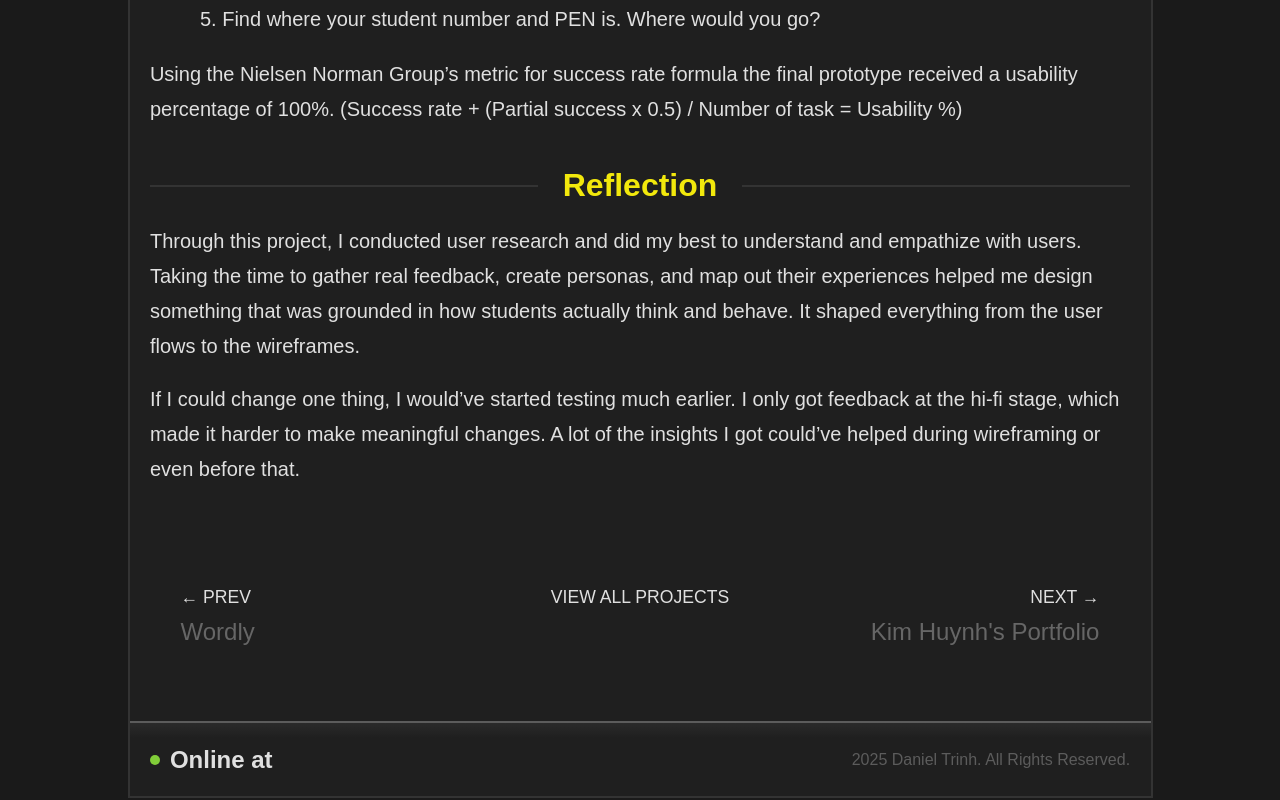
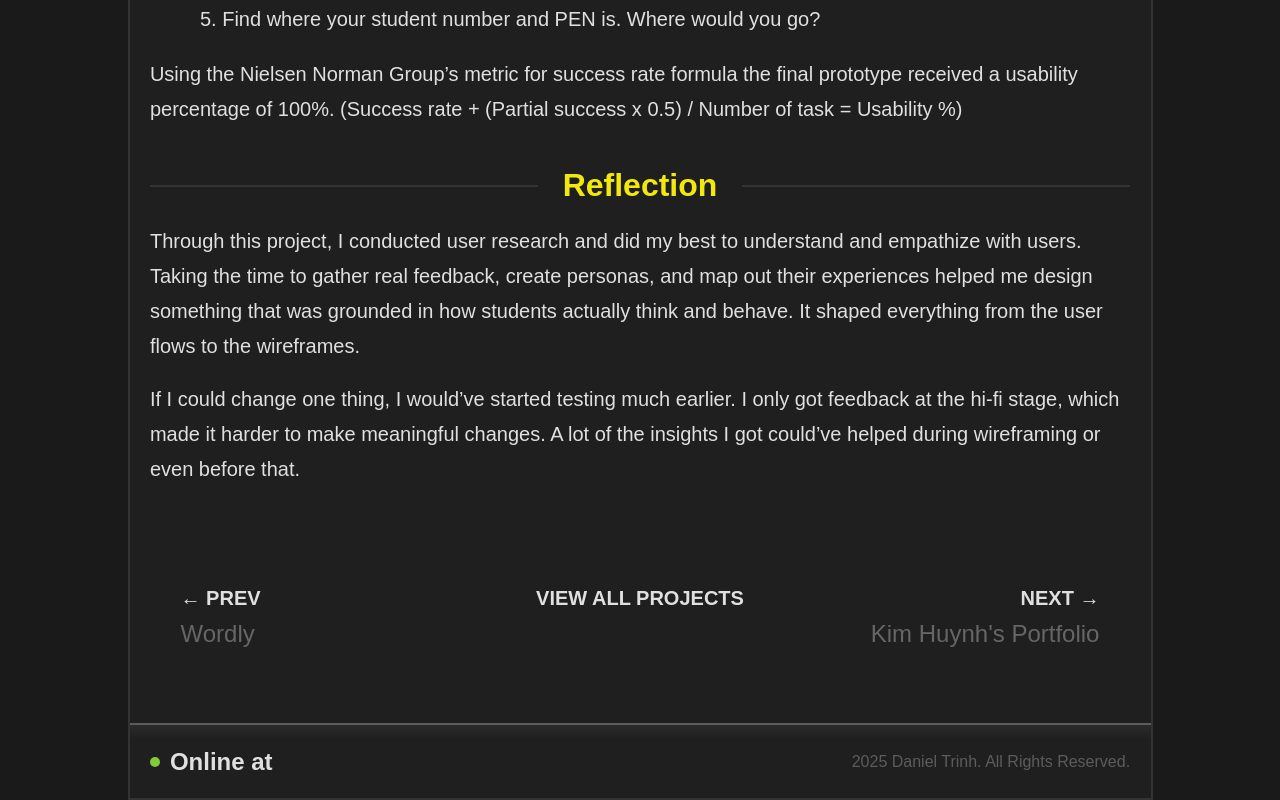
Before and after one commit to daniobanio/portfolio, a React (Vite) app: page /projects/mybcit-redesign in a window 1280 px wide. Shown: the part 6219-7019 px from the top of the page. Built offline with nearby package versions, Linux system fonts and the light colour scheme; no server answers; some icons are missing; a web font is replaced by a local one.

Commit message:
fix: project nav font

```diff
--- a/src/styles.scss
+++ b/src/styles.scss
@@ -46,6 +46,10 @@
     cursor: url('/imgs/cursors/maplestory/point.png'), auto;
   }
 
+  *::selection {
+    background-color: var(--light-gray);
+    color: white;
+  }
 
   /* Links and clickable elements */
   a, button, .btn-filled, .btn-big, .btn-small,
@@ -1365,17 +1369,16 @@
     color: var(--white);
     text-decoration: none;
     font-family: "klavika-web", sans-serif;
-    font-weight: 400;
-    font-size: 1.1rem;
+    font-weight: 600;
+    font-size: 1.25rem;
   }
   .project-navigation a:hover {
-    text-decoration: underline !important;
+    color: var(--yellow);
   }
   .project-navigation p {
     margin-top: 10px;
     color: var(--hero-gray);
     font-size: 1.5rem;
-    font-weight: 300;
   }
   .project-prev {
     width: auto;
@@ -1525,7 +1528,7 @@ a, a:visited, a:active, a:focus, .nav-container a, .nav-container .nav-home a, .
 
 
 .project-navigation p, .project-navigation a {
-  font-family: '"klavika-web"', sans-serif;
+  font-family: "klavika-web", sans-serif;
 }
 
 .top-bar-title {
```
